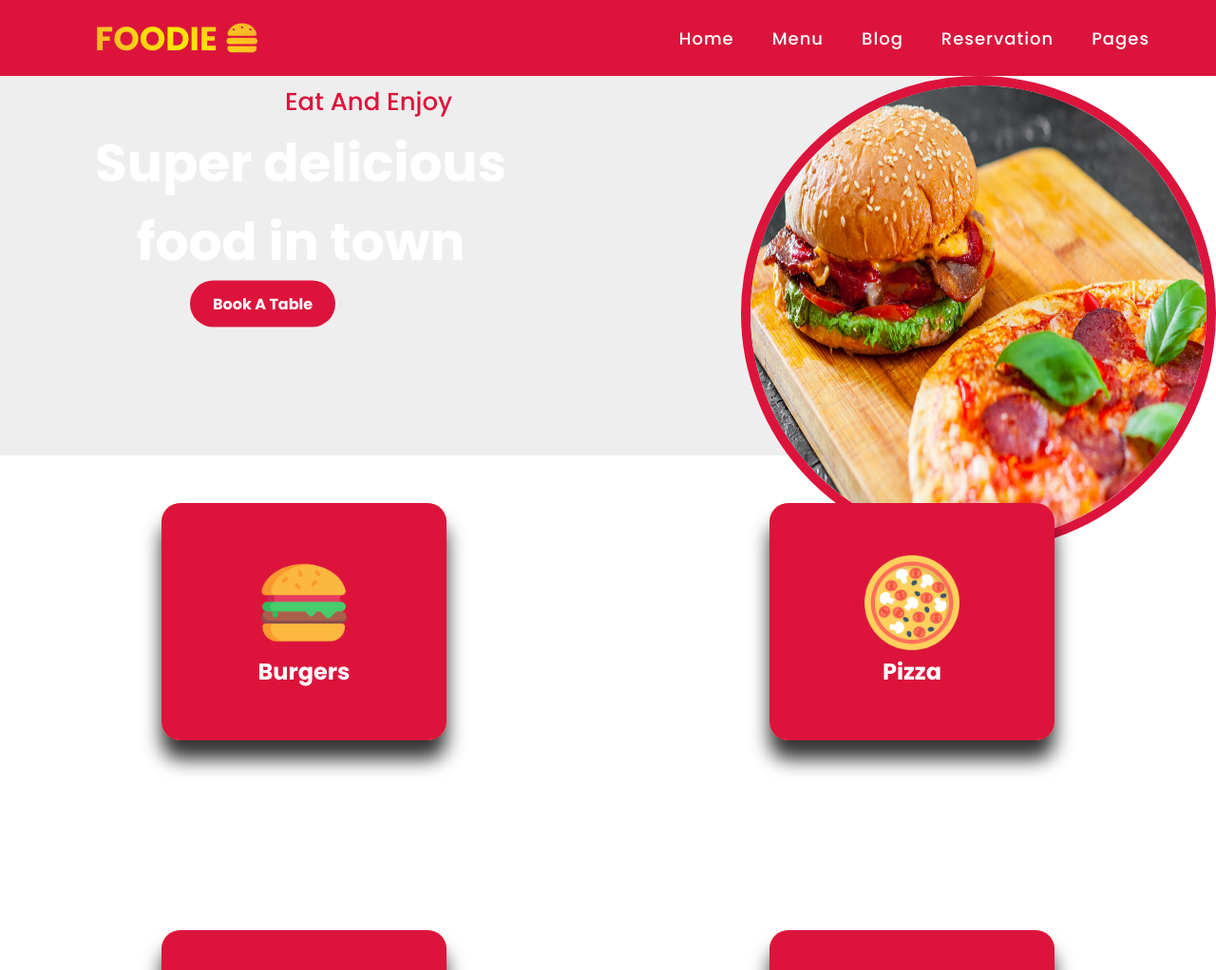
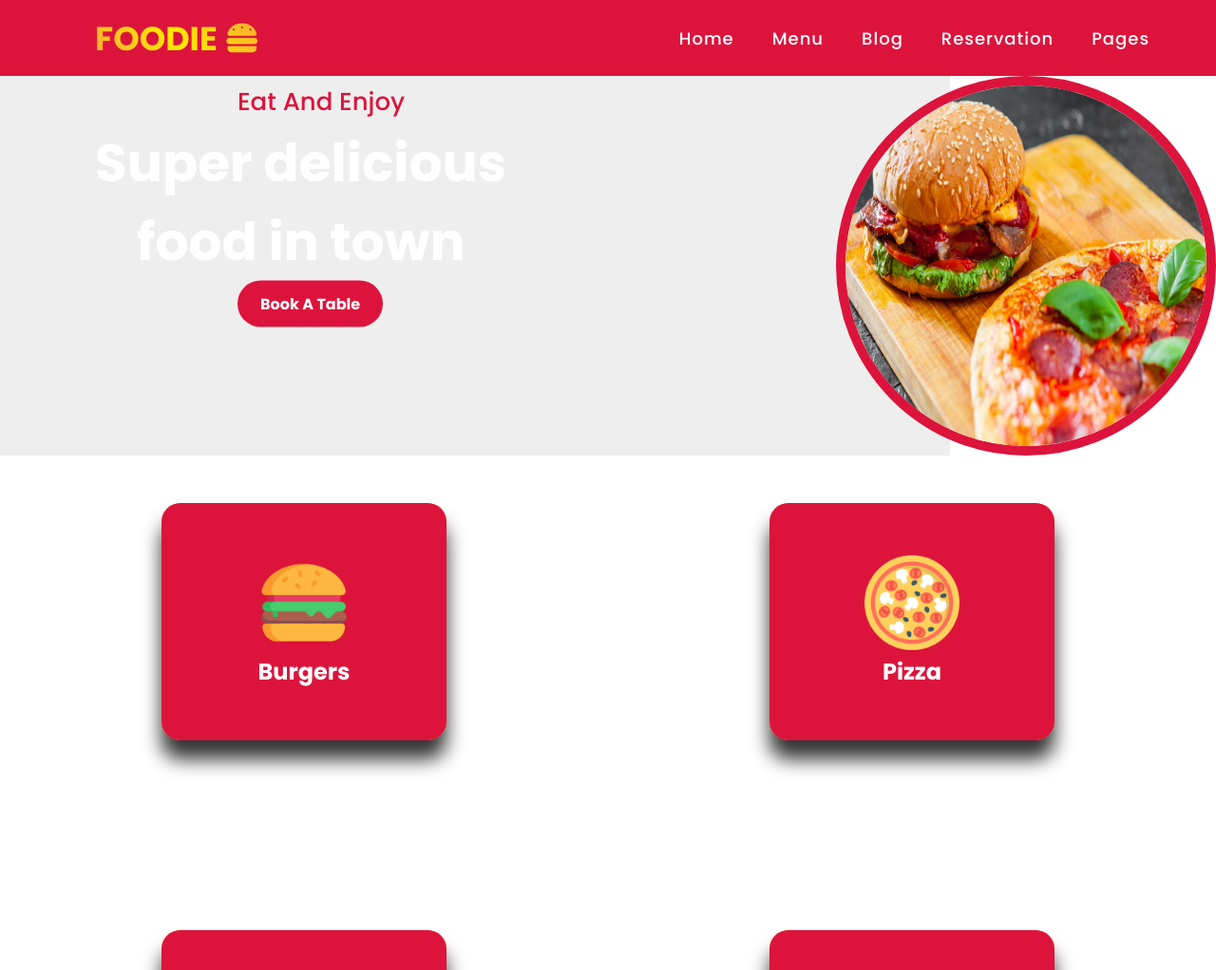
Before and after one commit to spidroid3810/foodie.io, a plain HTML site: page index.html in a window 1280 px wide. Shown: the top 1022 px of the page at 95% size. Drawn offline with nearby package versions, Linux system fonts and the light colour scheme.

Commit message:
Update style.css

```diff
--- a/style.css
+++ b/style.css
@@ -680,7 +680,7 @@ background: #111;
  .container .btn{
  position: absolute;
  top: 60%;
- left: 20%;
+ left: 25%;
  transform: translate( 0%, -50%);
  -ms-transform: translate(-50%, -50%);
  background-color: crimson;
@@ -697,7 +697,7 @@ background: #111;
  position: absolute;
  font-size:26px;
  top: 8px;
- left: 30%;
+ left: 25%;
  font-weight:500;
  color: crimson;
  }
@@ -714,8 +714,8 @@ background: #111;
 
 
   .foodie{
-  width: 500px;
-  height: 500px;
+  width: 400px;
+  height: 400px;
  position: absolute;
  right: 0;
  border-radius:100%;
```
